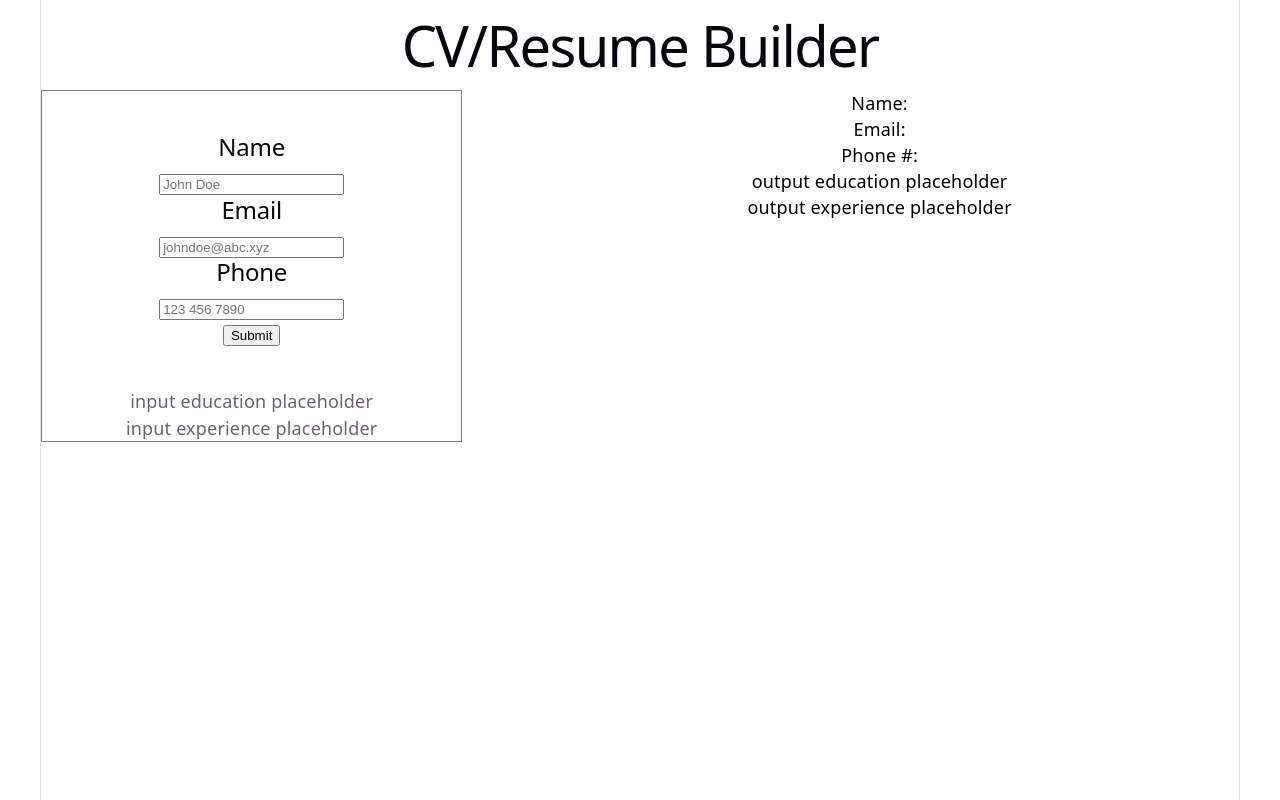
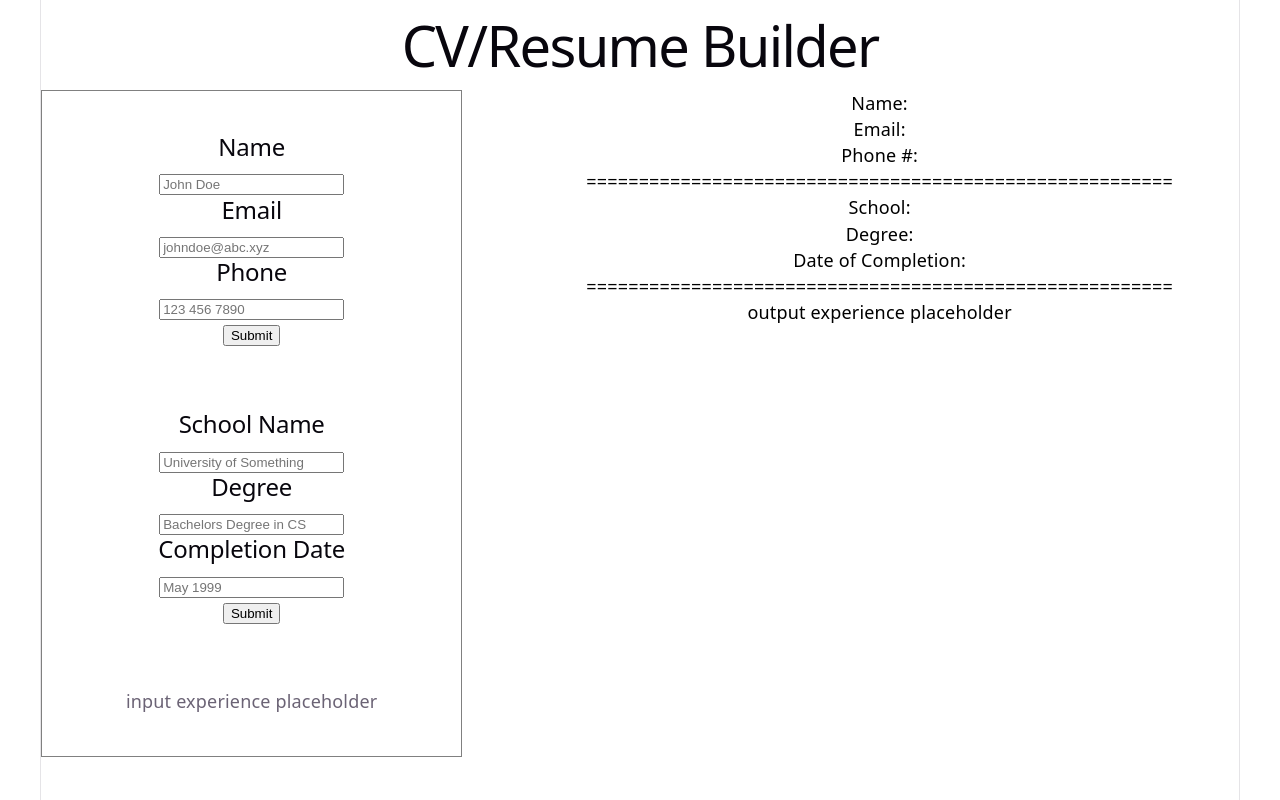
Before and after one commit to caojieming/odin-react-cv, a React (Vite) app: page / in a window 1280 px wide. Built offline with nearby package versions, Linux system fonts and the light colour scheme.

Commit message:
removed edit button (pointless feature), started structuring education input

```diff
--- a/src/App.jsx
+++ b/src/App.jsx
@@ -12,9 +12,17 @@ function App() {
 	const initGeneral = {name: "", email: "", phone: ""};
 	const [general, setGeneral] = useState(initGeneral);
 
+	// education may become a list in the future to accommodate multiple education entries
+	const initEducation = {school: "", degree: "", date: ""};
+	const [education, setEducation] = useState(initEducation);
+
 	// function passed to InputGeneral, will call this on button click
   	function updateGeneral(newVals) {
 		setGeneral(newVals);
+	}
+
+	function updateEducation(newVals) {
+		setEducation(newVals);
 	}
 
 	return (
@@ -25,13 +33,15 @@ function App() {
 
 				<section id='inputSections'>
 					<InputGeneral onSubmit={updateGeneral} />
-					<InputEducation />
+					<InputEducation onSubmit={updateEducation} />
 					<InputExperience />
 				</section>
 
 				<section id='outputSections'>
 					<OutputGeneral vals={general} />
-					<OutputEducation />
+					========================================================
+					<OutputEducation vals={education}/>
+					========================================================
 					<OutputExperience />
 				</section>
 
--- a/src/components/input/InputEducation.jsx
+++ b/src/components/input/InputEducation.jsx
@@ -1,11 +1,62 @@
 import { useState } from 'react'
 
-export function InputEducation() {
-    // const [person, setPerson] = useState(0);
+export function InputEducation({onSubmit}) {
+    const [school, setSchool] = useState("");
+    const [degree, setDegree] = useState("");
+    const [date, setDate] = useState("");
+
+
+    function handleSubmit() {
+        // default values
+        if(school === "" && degree === "" && date === "") {
+            const defSchool = "University of Something";
+            const defDegree = "Bachelors Degree in CS";
+            const defDate = "May 1999";
+            setSchool(defSchool);
+            setDegree(defDegree);
+            setDate(defDate);
+            onSubmit({school: defSchool, degree: defDegree, date: defDate});
+        }
+        else {
+            // sends all input vals up to parent
+            onSubmit({school, degree, date});
+        }
+    }
+
 
     return (
-        <div id='inputEducation'>
-            input education placeholder
+        <div id='inputEducation' className='inputSection'>
+            <div className='school'>
+                <h2>School Name</h2>
+                <input
+                    type="text"
+                    value={school}
+                    onChange={(e) => setSchool(e.target.value)}
+                    placeholder="University of Something"
+                />
+            </div>
+
+            <div className='degree'>
+                <h2>Degree</h2>
+                <input
+                    type="text"
+                    value={degree}
+                    onChange={(e) => setDegree(e.target.value)}
+                    placeholder="Bachelors Degree in CS"
+                />
+            </div>
+
+            <div className='date'>
+                <h2>Completion Date</h2>
+                <input
+                    type="text"
+                    value={date}
+                    onChange={(e) => setDate(e.target.value)}
+                    placeholder="May 1999"
+                />
+            </div>
+
+            <button onClick={handleSubmit}>Submit</button>
         </div>
     );
 }
--- a/src/components/input/InputExperience.jsx
+++ b/src/components/input/InputExperience.jsx
@@ -4,7 +4,7 @@ export function InputExperience() {
     // const [person, setPerson] = useState(0);
 
     return (
-        <div id='inputExperience'>
+        <div id='inputExperience' className='inputSection'>
             input experience placeholder
         </div>
     );
--- a/src/components/input/InputGeneral.jsx
+++ b/src/components/input/InputGeneral.jsx
@@ -1,19 +1,12 @@
 import { useState } from 'react'
 
 export function InputGeneral({onSubmit}) {
-    // const initVals = {name: "a", email: "b@c", phone: "123"}
     const [name, setName] = useState("");
     const [email, setEmail] = useState("");
     const [phone, setPhone] = useState("");
 
-    const [isReadOnly, setReadOnly] = useState(false);
-    const [btnText, setBtnText] = useState("Submit");
 
-
-    // submit/edit button use the same button
-    function handleSubmitEdit() {
-        // button text = Submit
-        if(btnText === "Submit") {
+    function handleSubmit() {
         // default values
         if(name === "" && email === "" && phone === "") {
             const defName = "John Doe";
@@ -28,22 +21,8 @@ export function InputGeneral({onSubmit}) {
             // sends all input vals up to parent
             onSubmit({name, email, phone});
         }
-
-            // set inputs to read only
-            setReadOnly(true);
-            // convert button text to "Edit"
-            setBtnText("Edit");
     }
 
-        // button text = Edit
-        else {
-            // set inputs to write
-            setReadOnly(false);
-
-            // convert button text to "Submit"
-            setBtnText("Submit");
-        }
-    }
 
     return (
         <div id='inputGeneral' className='inputSection'>
@@ -54,7 +33,6 @@ export function InputGeneral({onSubmit}) {
                     value={name}
                     onChange={(e) => setName(e.target.value)}
                     placeholder="John Doe"
-                    readOnly={isReadOnly}
                 />
             </div>
 
@@ -65,7 +43,6 @@ export function InputGeneral({onSubmit}) {
                     value={email}
                     onChange={(e) => setEmail(e.target.value)}
                     placeholder="johndoe@abc.xyz"
-                    readOnly={isReadOnly}
                 />
             </div>
 
@@ -76,11 +53,10 @@ export function InputGeneral({onSubmit}) {
                     value={phone}
                     onChange={(e) => setPhone(e.target.value)}
                     placeholder="123 456 7890"
-                    readOnly={isReadOnly}
                 />
             </div>
 
-            <button onClick={handleSubmitEdit}>{btnText}</button>
+            <button onClick={handleSubmit}>Submit</button>
         </div>
     );
 }
--- a/src/components/output/OutputEducation.jsx
+++ b/src/components/output/OutputEducation.jsx
@@ -1,11 +1,11 @@
-import { useState } from 'react'
+// import { useState } from 'react'
 
-export function OutputEducation() {
-    // const [person, setPerson] = useState(0);
-
+export function OutputEducation({vals}) {
     return (
         <div id='outputEducation'>
-            output education placeholder
+            <p>School: {vals.school}</p>
+            <p>Degree: {vals.degree}</p>
+            <p>Date of Completion: {vals.date}</p>
         </div>
     );
 }
```
Lines whose indentation alone changed are shown as unchanged.
